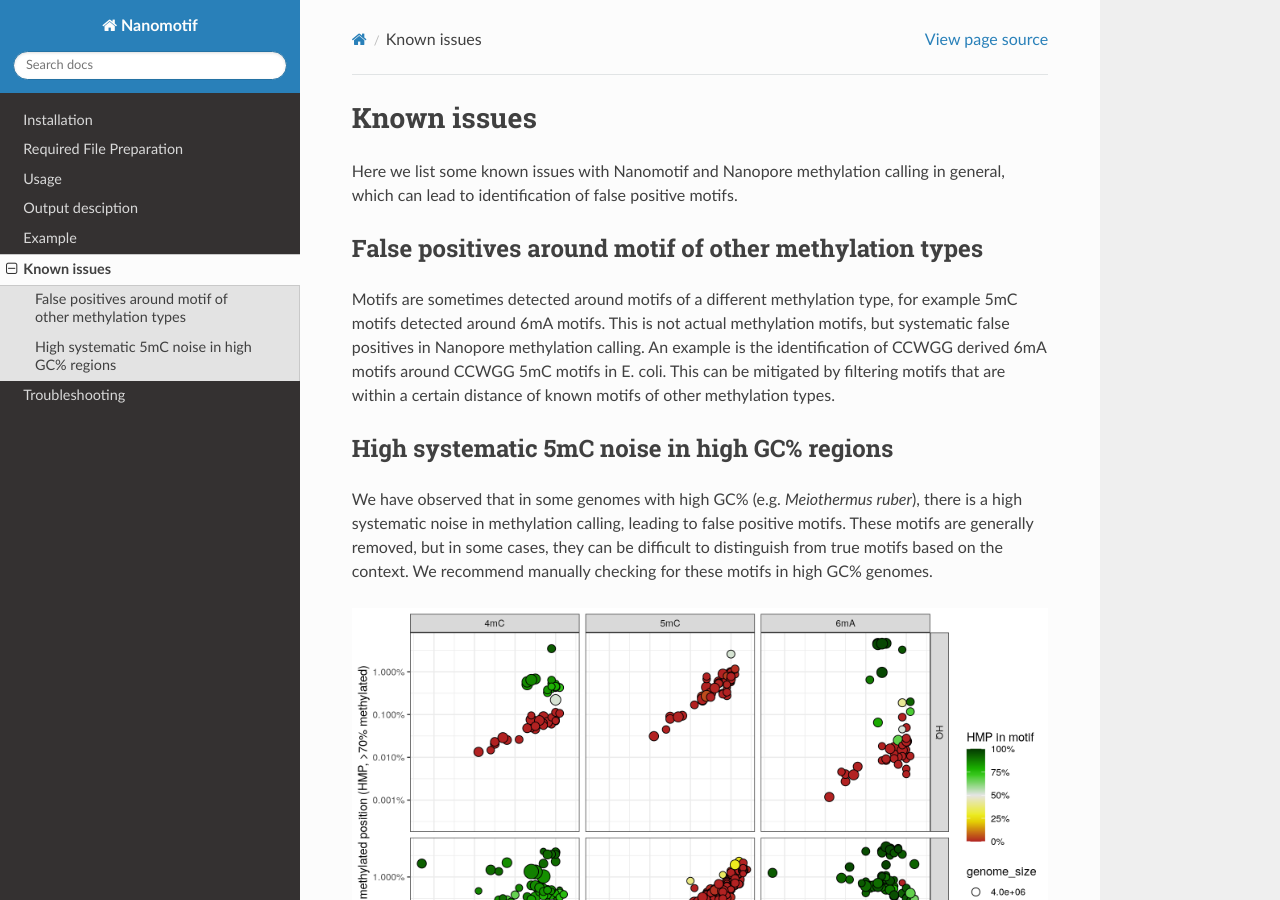
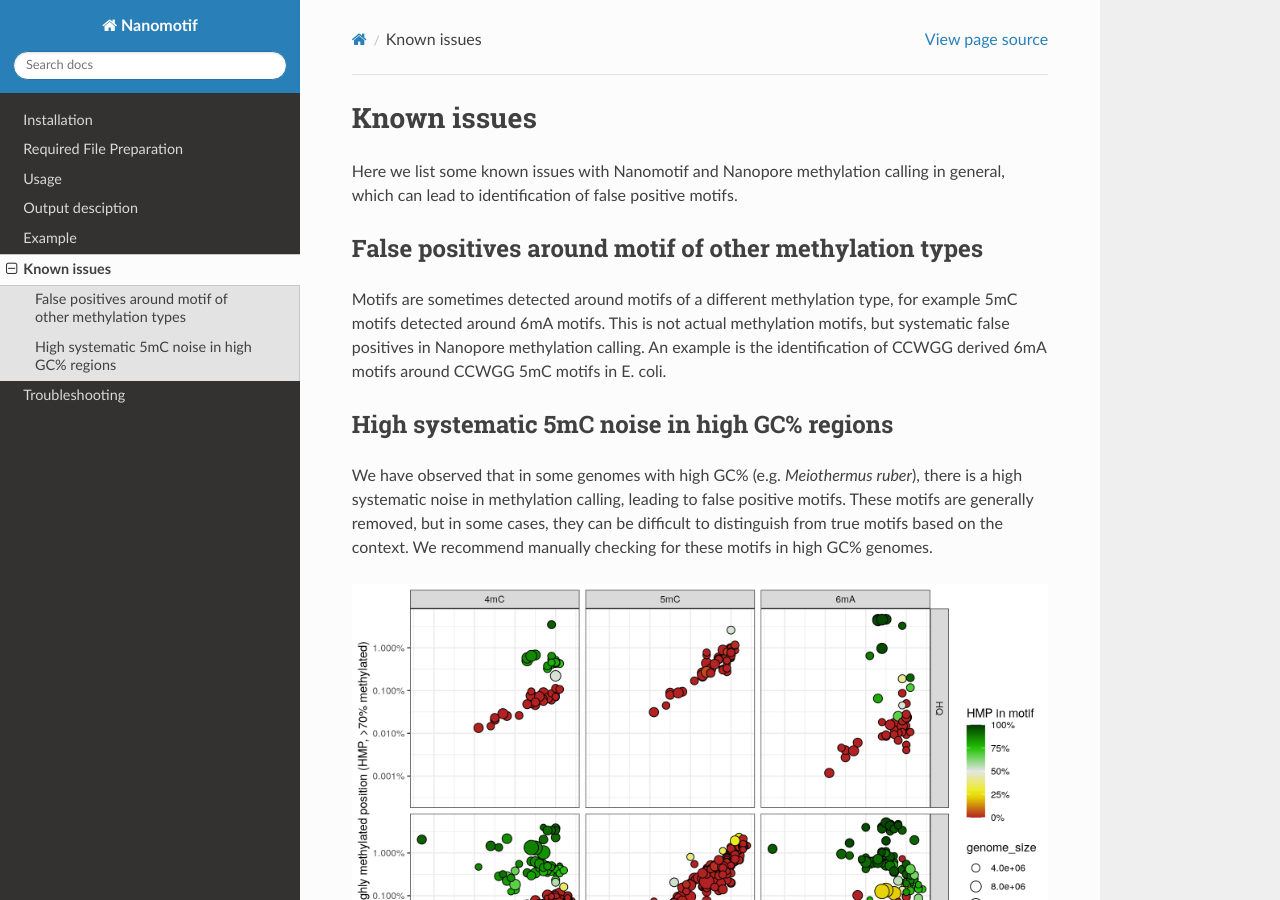
Before and after one commit to MicrobialDarkMatter/nanomotif, a Sphinx documentation site: the page built from docs/source/known_issues.md, in a window 1280 px wide and 900 px high. Built offline with Sphinx 7.4.7 and the Read the Docs theme 3.1.0, drawn with Linux system fonts in a browser that asks for light colours.

Commit message:
Remove redundant information about filtering motifs in known issues documentation

```diff
--- a/docs/source/known_issues.md
+++ b/docs/source/known_issues.md
@@ -6,7 +6,7 @@ Here we list some known issues with Nanomotif and Nanopore methylation calling i
 
 ## False positives around motif of other methylation types
 
-Motifs are sometimes detected around motifs of a different methylation type, for example 5mC motifs detected around 6mA motifs. This is not actual methylation motifs, but systematic false positives in Nanopore methylation calling. An example is the identification of CCWGG derived 6mA motifs around CCWGG 5mC motifs in E. coli. This can be mitigated by filtering motifs that are within a certain distance of known motifs of other methylation types.
+Motifs are sometimes detected around motifs of a different methylation type, for example 5mC motifs detected around 6mA motifs. This is not actual methylation motifs, but systematic false positives in Nanopore methylation calling. An example is the identification of CCWGG derived 6mA motifs around CCWGG 5mC motifs in E. coli.
 
 ## High systematic 5mC noise in high GC% regions
 
```
